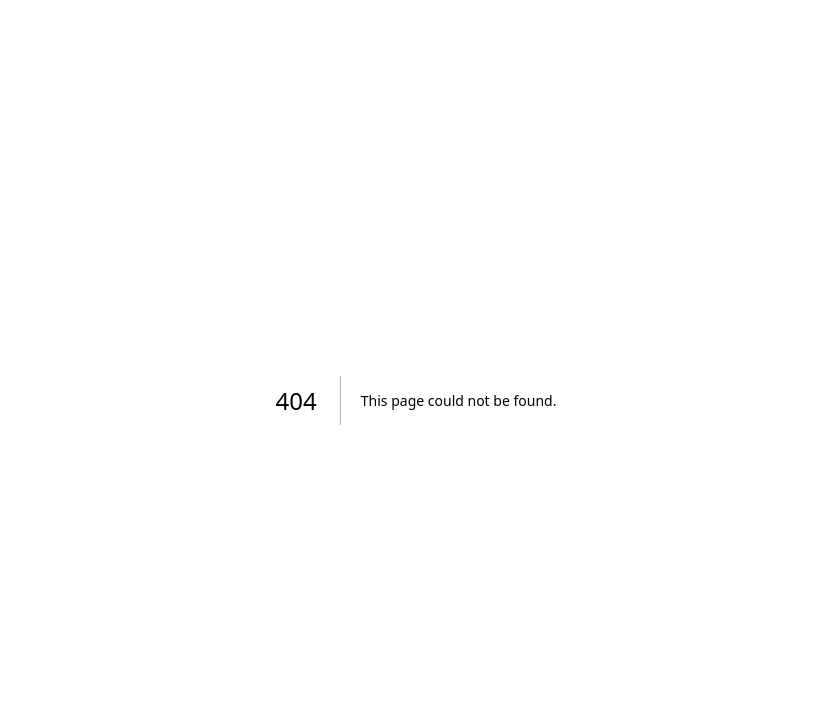
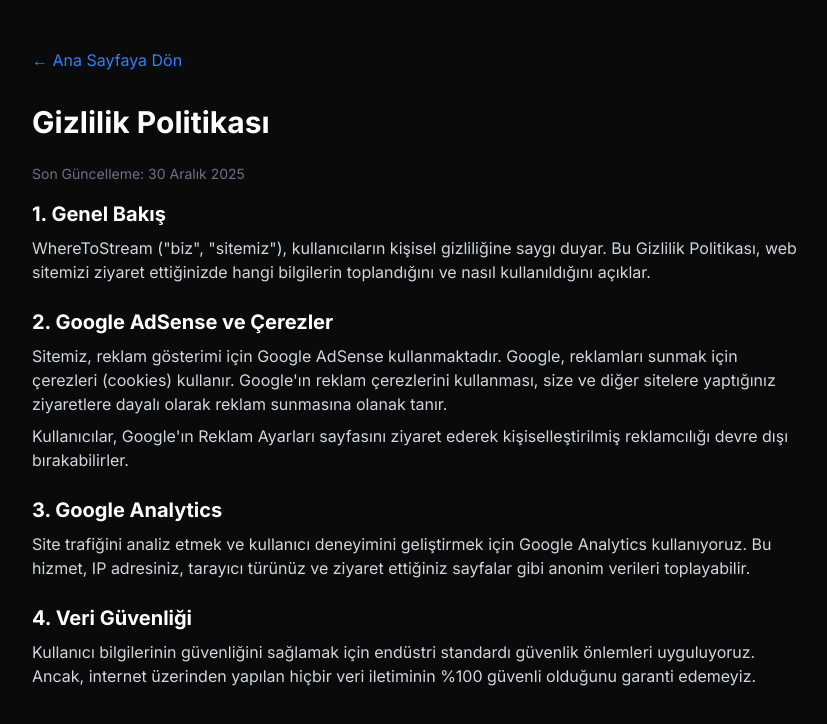
Before and after one commit to batuhantoksoz/wheretostream, a Next.js app: page /privacy in a window 1280 px wide. Before the commit this address had no page. Shown: the top 724 px of the page, without its empty margins (224-1051 px from the left). Built offline with nearby package versions, Linux system fonts and the light colour scheme.

Commit message:
Gizlilik, Hakkimizda ve Iletisim sayfalari eklendi

```diff
--- /dev/null
+++ b/app/about/page.tsx
@@ -0,0 +1,32 @@
+import Link from 'next/link';
+
+export default function About() {
+  return (
+    <div className="min-h-screen bg-[#0a0a0a] text-gray-300 font-sans p-6 md:p-12">
+      <div className="max-w-3xl mx-auto text-center md:text-left">
+        <Link href="/" className="text-blue-500 hover:text-blue-400 mb-8 inline-block">← Ana Sayfaya Dön</Link>
+
+        <h1 className="text-4xl font-bold text-white mb-6">Hakkımızda</h1>
+
+        <p className="text-lg leading-relaxed mb-6">
+          <strong>WhereToStream</strong>, Türkiye'deki film ve dizi severlerin yaşadığı "Bunu nerede izleyebilirim?" karmaşasına son vermek için kurulmuş bir arama motorudur.
+        </p>
+
+        <p className="text-lg leading-relaxed mb-6">
+          Netflix, BluTV, Amazon Prime Video, Disney+ ve diğer dijital platformların kütüphanelerini tek bir çatı altında tarayarak, aradığınız içeriğe en hızlı şekilde ulaşmanızı sağlıyoruz.
+        </p>
+
+        <p className="text-lg leading-relaxed mb-10">
+          Amacımız, izlemek istediğiniz filme ulaşmak için platformlar arasında kaybolmanızı engellemek ve size zaman kazandırmaktır.
+        </p>
+
+        <div className="bg-gray-900 p-6 rounded-xl border border-gray-800">
+          <h3 className="text-white font-bold mb-2">Veri Kaynağı</h3>
+          <p className="text-sm">
+            Film ve dizi verilerimiz ile platform bilgileri, TMDB (The Movie Database) ve JustWatch altyapısı kullanılarak sağlanmaktadır.
+          </p>
+        </div>
+      </div>
+    </div>
+  );
+}
--- /dev/null
+++ b/app/contact/page.tsx
@@ -0,0 +1,32 @@
+import Link from 'next/link';
+
+export default function Contact() {
+  return (
+    <div className="min-h-screen bg-[#0a0a0a] text-gray-300 font-sans p-6 md:p-12 flex flex-col items-center justify-center">
+      <div className="max-w-2xl w-full text-center">
+        <Link href="/" className="text-blue-500 hover:text-blue-400 mb-8 inline-block">← Ana Sayfaya Dön</Link>
+
+        <h1 className="text-4xl font-bold text-white mb-8">İletişim</h1>
+
+        <div className="bg-gray-900 p-8 rounded-2xl border border-gray-800 shadow-2xl">
+          <p className="text-lg mb-6">
+            Önerileriniz, hata bildirimleriniz veya reklam işbirlikleri için bize her zaman ulaşabilirsiniz.
+          </p>
+
+          <div className="flex flex-col gap-4 items-center">
+            <div className="bg-black/50 px-6 py-4 rounded-full border border-gray-700">
+              <span className="text-gray-500 mr-2">E-posta:</span>
+              <a href="mailto:infowheretostream@gmail.com" className="text-white font-bold hover:text-blue-400 transition">
+                infowheretostream@gmail.com
+              </a>
+            </div>
+
+            <p className="text-sm text-gray-500 mt-4">
+              Mesajlarınıza genellikle 24 saat içinde dönüş yapıyoruz.
+            </p>
+          </div>
+        </div>
+      </div>
+    </div>
+  );
+}
--- a/app/page.tsx
+++ b/app/page.tsx
@@ -242,13 +242,25 @@ export default function Home() {
       </main>
 
       <footer className="w-full border-t border-gray-800 py-10 mt-20 flex flex-col items-center text-center gap-6">
+
+        {/* TMDB Uyarısı */}
         <div className="flex flex-col items-center gap-3 opacity-70 hover:opacity-100 transition-opacity">
           <img src="https://www.themoviedb.org/assets/2/v4/logos/v2/blue_short-8e7b30f73a4020692ccca9c88bafe5dcb6f8a62a4c6bc55cd9ba82bb2cd95f6c.svg" alt="TMDB Logo" className="h-5" />
           <p className="text-gray-500 text-xs max-w-sm leading-relaxed">
             Bu ürün TMDB verilerini kullanmaktadır ancak TMDB tarafından onaylanmamış veya sertifikalandırılmamıştır.
           </p>
         </div>
-        <p className="text-gray-600 text-sm">© 2025 WhereToStream. Tüm hakları saklıdır.</p>
+
+        {/* Yasal Linkler (AdSense İçin Zorunlu) */}
+        <div className="flex flex-wrap justify-center gap-6 text-sm text-gray-400">
+          <Link href="/about" className="hover:text-white transition">Hakkımızda</Link>
+          <Link href="/privacy" className="hover:text-white transition">Gizlilik Politikası</Link>
+          <Link href="/contact" className="hover:text-white transition">İletişim</Link>
+        </div>
+
+        <p className="text-gray-600 text-sm">
+          © 2025 WhereToStream. Tüm hakları saklıdır.
+        </p>
       </footer>
     </div>
   );
--- /dev/null
+++ b/app/privacy/page.tsx
@@ -0,0 +1,37 @@
+import Link from 'next/link';
+
+export default function Privacy() {
+  return (
+    <div className="min-h-screen bg-[#0a0a0a] text-gray-300 font-sans p-6 md:p-12">
+      <div className="max-w-3xl mx-auto">
+        <Link href="/" className="text-blue-500 hover:text-blue-400 mb-8 inline-block">← Ana Sayfaya Dön</Link>
+
+        <h1 className="text-3xl font-bold text-white mb-6">Gizlilik Politikası</h1>
+        <p className="mb-4 text-sm text-gray-500">Son Güncelleme: 30 Aralık 2025</p>
+
+        <div className="space-y-6">
+          <section>
+            <h2 className="text-xl font-bold text-white mb-2">1. Genel Bakış</h2>
+            <p>WhereToStream ("biz", "sitemiz"), kullanıcıların kişisel gizliliğine saygı duyar. Bu Gizlilik Politikası, web sitemizi ziyaret ettiğinizde hangi bilgilerin toplandığını ve nasıl kullanıldığını açıklar.</p>
+          </section>
+
+          <section>
+            <h2 className="text-xl font-bold text-white mb-2">2. Google AdSense ve Çerezler</h2>
+            <p>Sitemiz, reklam gösterimi için Google AdSense kullanmaktadır. Google, reklamları sunmak için çerezleri (cookies) kullanır. Google'ın reklam çerezlerini kullanması, size ve diğer sitelere yaptığınız ziyaretlere dayalı olarak reklam sunmasına olanak tanır.</p>
+            <p className="mt-2">Kullanıcılar, Google'ın Reklam Ayarları sayfasını ziyaret ederek kişiselleştirilmiş reklamcılığı devre dışı bırakabilirler.</p>
+          </section>
+
+          <section>
+            <h2 className="text-xl font-bold text-white mb-2">3. Google Analytics</h2>
+            <p>Site trafiğini analiz etmek ve kullanıcı deneyimini geliştirmek için Google Analytics kullanıyoruz. Bu hizmet, IP adresiniz, tarayıcı türünüz ve ziyaret ettiğiniz sayfalar gibi anonim verileri toplayabilir.</p>
+          </section>
+
+          <section>
+            <h2 className="text-xl font-bold text-white mb-2">4. Veri Güvenliği</h2>
+            <p>Kullanıcı bilgilerinin güvenliğini sağlamak için endüstri standardı güvenlik önlemleri uyguluyoruz. Ancak, internet üzerinden yapılan hiçbir veri iletiminin %100 güvenli olduğunu garanti edemeyiz.</p>
+          </section>
+        </div>
+      </div>
+    </div>
+  );
+}
```
